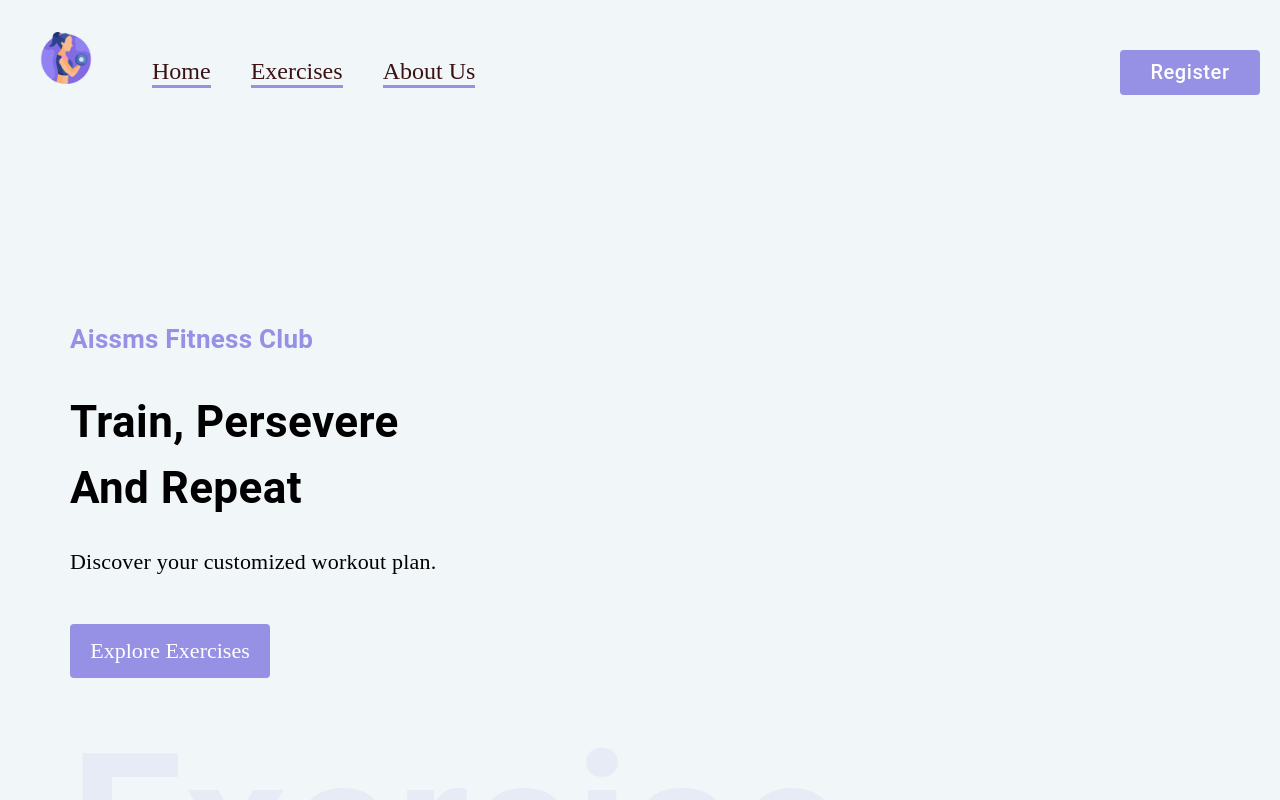
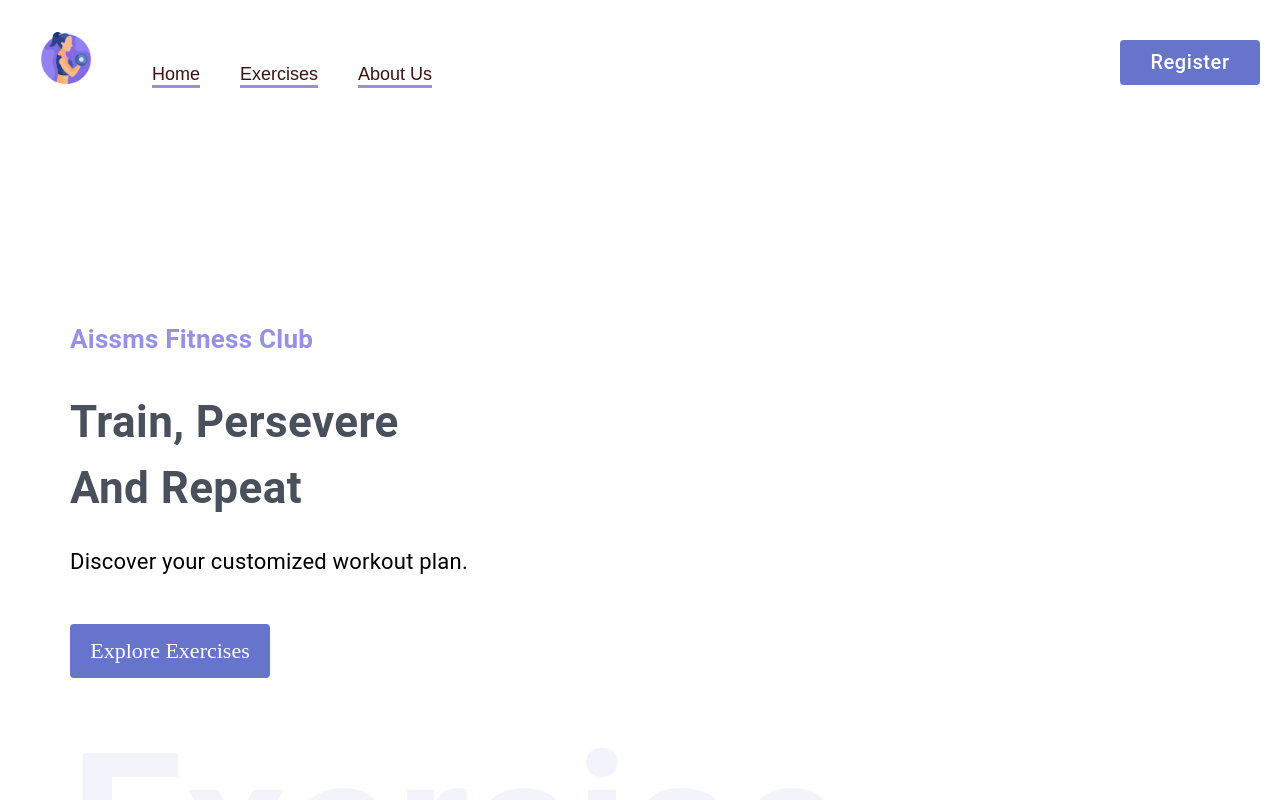
Before and after one commit to Megamind0407/fitlifehub, a React (Create React App) app: page / in a window 1280 px wide. Shown: the top 800 px of the page. Built offline with nearby package versions, Linux system fonts and the light colour scheme; no server answers.

Commit message:
frontend changes again

```diff
--- a/src/App.css
+++ b/src/App.css
@@ -1,6 +1,6 @@
 body {
   font-family: 'Josefin Sans';
-  background-color:#F1F6F9;
+  background-color:#fff;
 }
 
 * {
@@ -67,7 +67,7 @@ body {
   width: 400px;
   height: 445px;
   background: #fff;
-  border-top: 4px solid #080808;
+  border-top: 4px solid #6674CC;
   border-bottom-left-radius: 20px;
   text-decoration: none;
   display: flex;
--- a/src/components/BodyPart.js
+++ b/src/components/BodyPart.js
@@ -8,14 +8,14 @@ const BodyPart = ({ item, setBodyPart, bodyPart }) => (
     alignItems="center"
     justifyContent="center"
     className="bodyPart-card"
-    sx={bodyPart === item ? { borderTop: '4px solid #080808', background: '#fff', borderBottomLeftRadius: '20px', width: '270px', height: '282px', cursor: 'pointer', gap: '47px' } : { background: '#fff', borderBottomLeftRadius: '20px', width: '270px', height: '282px', cursor: 'pointer', gap: '47px' }}
+    sx={bodyPart === item ? { borderTop: '4px solid #6674CC', background: '#fff', borderBottomLeftRadius: '20px', width: '270px', height: '282px', cursor: 'pointer', gap: '47px' } : { background: '#fff', borderBottomLeftRadius: '20px', width: '270px', height: '282px', cursor: 'pointer', gap: '47px' }}
     onClick={() => {
       setBodyPart(item);
       window.scrollTo({ top: 1800, left: 100, behavior: 'smooth' });
     }}
   >
     <img src={Icon} alt="dumbbell" style={{ width: '40px', height: '40px' }} />
-    <Typography fontSize="24px" fontWeight="bold" fontFamily="Alegreya" color="#3A1212" textTransform="capitalize"> {item}</Typography>
+    <Typography fontSize="20px" fontWeight="bold"  font="sans-serif" color="#6674CC" textTransform="capitalize"> {item}</Typography>
   </Stack>
 );
 
--- a/src/components/ExerciseCard.js
+++ b/src/components/ExerciseCard.js
@@ -6,10 +6,10 @@ const ExerciseCard = ({ exercise }) => (
   <Link className="exercise-card" to={`/exercise/${exercise.id}`}>
     <img src={exercise.gifUrl} alt={exercise.name} loading="lazy" />
     <Stack direction="row">
-      <Button sx={{ ml: '21px', color: '#fff', background: '#9BA4B5', fontSize: '14px', borderRadius: '20px', textTransform: 'capitalize' }}>
+      <Button sx={{ ml: '21px', color: '#fff', background: '#6674CC', fontSize: '14px', borderRadius: '20px', textTransform: 'capitalize' }}>
         {exercise.bodyPart}
       </Button>
-      <Button sx={{ ml: '21px', color: '#fff', background: '#FCC757', fontSize: '14px', borderRadius: '20px', textTransform: 'capitalize' }}>
+      <Button sx={{ ml: '21px', color: '#fff', background: 'black', fontSize: '14px', borderRadius: '20px', textTransform: 'capitalize' }}>
         {exercise.target}
       </Button>
     </Stack>
--- a/src/components/Exercises.js
+++ b/src/components/Exercises.js
@@ -41,7 +41,7 @@ const Exercises = ({ exercises, setExercises, bodyPart }) => {
 
   return (
     <Box id="exercises" sx={{ mt: { lg: '109px' } }} mt="50px" p="20px">
-      <Typography variant="h4" fontWeight="bold" sx={{ fontSize: { lg: '44px', xs: '30px' } }} mb="46px">Showing Results</Typography>
+      <Typography variant="h4" fontWeight="bold" sx={{ fontSize: { lg: '44px', xs: '30px' } }} mb="46px">Showing<span style={{color:'#6674CC'}}> Results</span></Typography>
       <Stack direction="row" sx={{ gap: { lg: '107px', xs: '50px' } }} flexWrap="wrap" justifyContent="center">
         {currentExercises.map((exercise, idx) => (
           <ExerciseCard key={idx} exercise={exercise} />
--- a/src/components/HeroBanner.js
+++ b/src/components/HeroBanner.js
@@ -5,16 +5,16 @@ import { Box, Stack, Typography } from '@mui/material';
 
 const HeroBanner = () => (
   <Box sx={{ mt: { lg: '212px', xs: '70px' }, ml: { sm: '50px' } }} position="relative" p="20px">
-    <Typography color="#9691e5" fontWeight="600" fontSize="26px">Aissms Fitness Club</Typography>
-    <Typography fontWeight={700} sx={{ fontSize: { lg: '44px', xs: '40px' } }} mb="23px" mt="30px">
+    <Typography color="#9691e5" fontWeight="600" fontSize="26px" font="rubik,sans-serif">Aissms Fitness Club</Typography>
+    <Typography fontWeight={700} style={{color:'#4A4F5C',font:"sans-serif"}}sx={{ fontSize: { lg: '44px', xs: '40px' } }} mb="23px" mt="30px">
       Train, Persevere <br />
       And Repeat
     </Typography>
-    <Typography fontSize="22px" fontFamily="Alegreya" lineHeight="35px">
+    <Typography fontSize="22px" font="sans-serif" lineHeight="35px">
       Discover your customized workout plan.
     </Typography>
     <Stack>
-      <a href="#exercises" style={{ marginTop: '45px', textDecoration: 'none', width: '200px', textAlign: 'center', background: '#9691e5', padding: '14px', fontSize: '22px', textTransform: 'none', color: 'white', borderRadius: '4px' }}>Explore Exercises</a>
+      <a href="#exercises" style={{ marginTop: '45px', textDecoration: 'none', width: '200px', textAlign: 'center', background: '#6674CC', padding: '14px', fontSize: '22px', textTransform: 'none', color: 'white', borderRadius: '4px',font:'rubik,sans-serif' }}>Explore Exercises</a>
     </Stack>
     <Typography fontWeight={600} color="#9691e5" sx={{ opacity: '0.1', display: { lg: 'block', xs: 'none' }, fontSize: '200px' }}>
       Exercise
--- a/src/components/Navbar.js
+++ b/src/components/Navbar.js
@@ -17,9 +17,9 @@ const Navbar = () => (
       fontSize="24px"
       alignItems="flex-end"
     >
-      <Link to="/" style={{ textDecoration: 'none', color: '#3A1212', borderBottom: '3px solid #9691e5' }}>Home</Link>
-      <a href="#exercises" style={{ textDecoration: 'none', color: '#3A1212', borderBottom: '3px solid #9691e5' }}>Exercises</a>
-      <Link to="/aboutus" style={{ textDecoration: 'none', color: '#3A1212', borderBottom: '3px solid #9691e5' }}>About Us</Link>
+      <Link to="/" style={{ textDecoration: 'none', color: '#3A1212', borderBottom: '3px solid #9691e5',font:'18px rubik,sans-serif' }}>Home</Link>
+      <a href="#exercises" style={{ textDecoration: 'none', color: '#3A1212', borderBottom: '3px solid #9691e5',font:'18px rubik,sans-serif' }}>Exercises</a>
+      <Link to="/aboutus" style={{ textDecoration: 'none', color: '#3A1212', borderBottom: '3px solid #9691e5',font:'18px rubik,sans-serif' }}>About Us</Link>
 
 
 
@@ -27,14 +27,14 @@ const Navbar = () => (
     <Button
           className="search-btn"
           sx={{
-            bgcolor: "#9691e5",
+            bgcolor: "#6674CC",
             color: "#fff",
             textTransform: "none",
             width: { lg: "140px", xs: "80px" },
             height: "45px",
             position: "absolute",
             right: "20px",
-            top:"50px",
+            top:"40px",
             fontSize: { lg: "20px", xs: "14px" },
           }}
 
--- a/src/components/SearchExercises.js
+++ b/src/components/SearchExercises.js
@@ -41,6 +41,7 @@ const SearchExercises = ({setExercises, bodyPart, setBodyPart}) => {
     <Stack alignItems="center" mt="37px" justifyContent="center" p="20px">
       <Typography
         fontWeight={700}
+        font="sans-serif"
         sx={{ fontSize: { lg: "44px", xs: "30px" } }}
         mb="49px"
         textAlign="center"
@@ -64,7 +65,7 @@ const SearchExercises = ({setExercises, bodyPart, setBodyPart}) => {
         <Button
           className="search-btn"
           sx={{
-            bgcolor: "#9691e5",
+            bgcolor: "#6674CC",
             color: "#fff",
             textTransform: "none",
             width: { lg: "173px", xs: "80px" },
```
Also changed, not shown: src/assets/icons/1.png (deleted), src/assets/icons/body-part.png.
